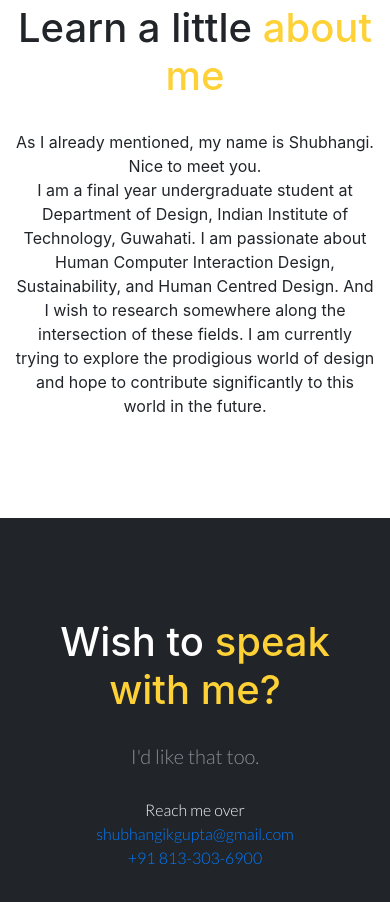
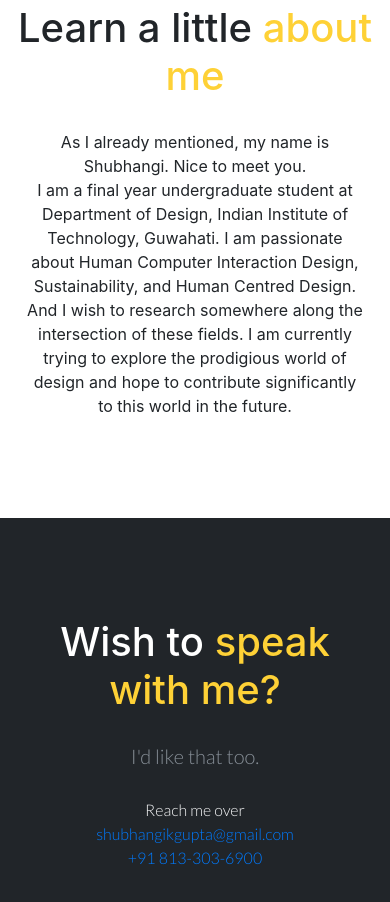
Before and after one commit to Shubhangi0101/shubhangi0101.github.io, a website with bundled scripts: page index.html in a window 390 px wide. Shown: the part 4258-5160 px from the top of the page. Built offline with nearby package versions, Linux system fonts and the light colour scheme; a script that the page names is missing; files whose address does not match are found by name.

Commit message:
Add margin to the about section and a breakpoint at 722px

```diff
--- a/css/agency.css
+++ b/css/agency.css
@@ -824,6 +824,11 @@
 #videoupar{
   background-color: #ffffff;
 }
+
+.me{
+  margin: 0 10px;
+}
+
 @media(max-width: 760px){
   .myImage{
     margin-right: 40px;
@@ -834,7 +839,7 @@
     font-size: 40px;
   }
   }
-@media(max-width: 740px){
+@media(max-width: 722px){
   .myImage{
     margin-top: 100px;
   }
```
